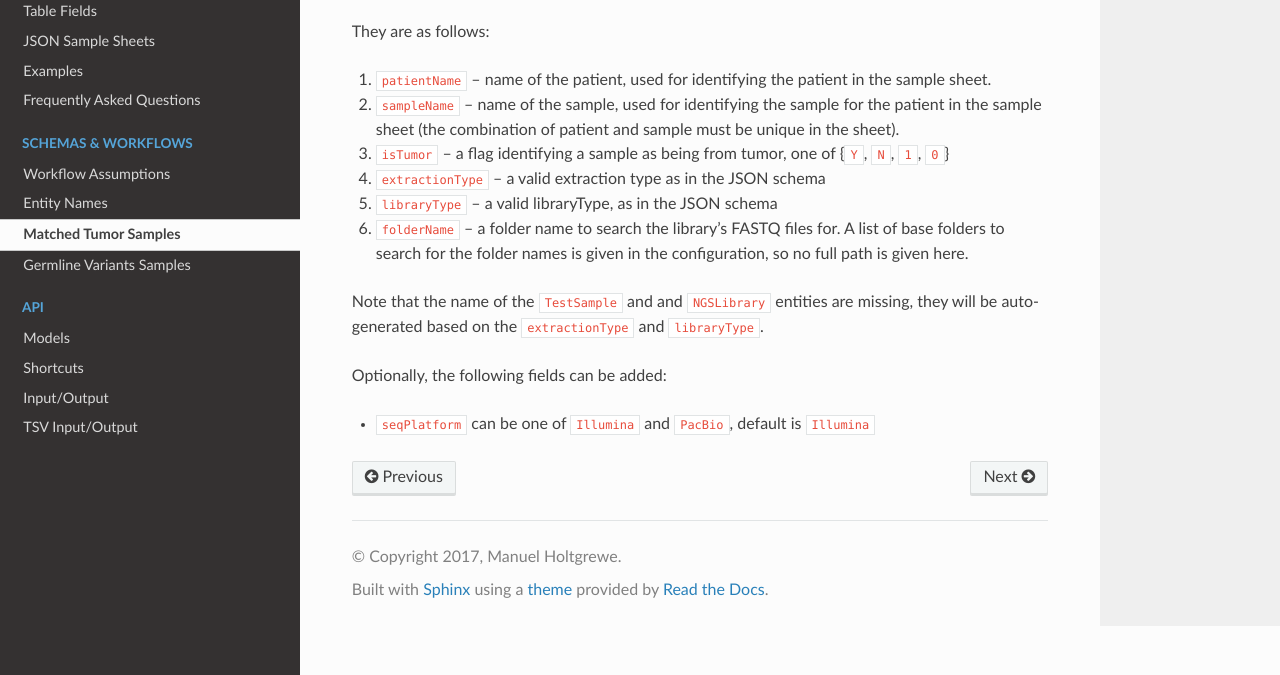
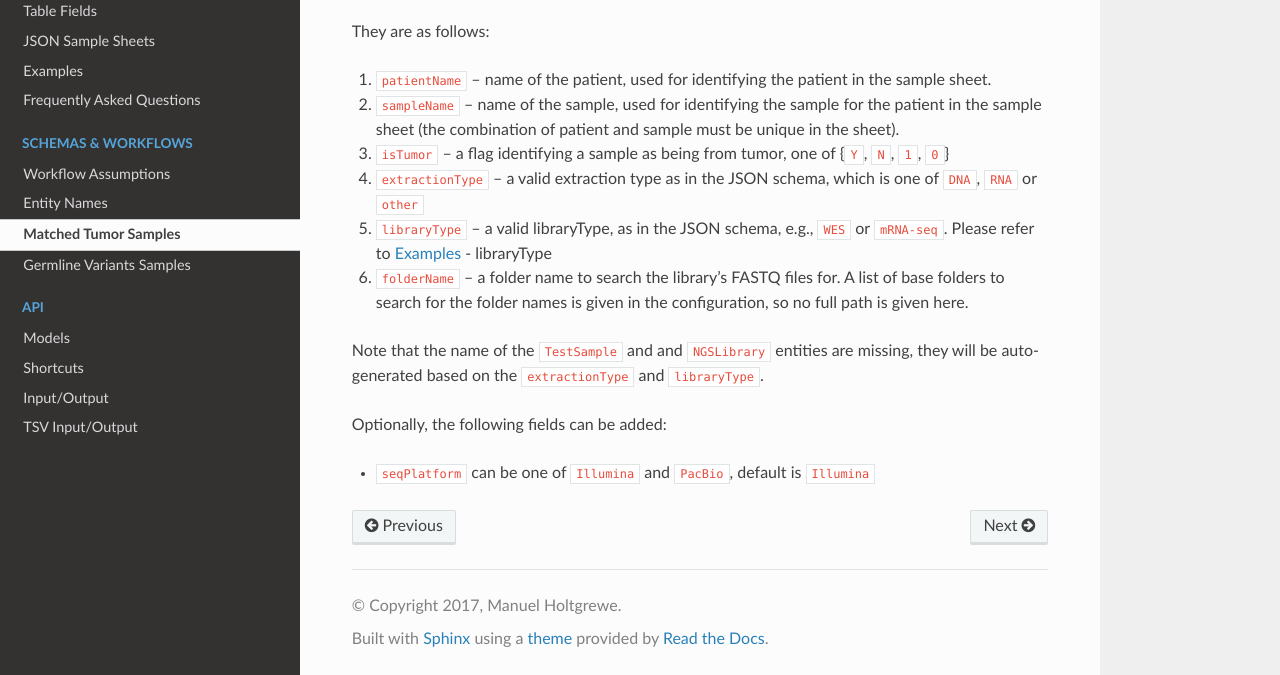
Before and after one commit to bihealth/biomedsheets, a Sphinx documentation site: the page built from docs/source/schema_cancer.rst, in a window 1280 px wide and 900 px high, scrolled down 1039 px, cut to the strip 225-900 px from the top of the window. Built offline with Sphinx 7.4.7 and the Read the Docs theme 2.0.0, drawn with Linux system fonts in a browser that asks for light colours.

Commit message:
mending a few typos and adding a little information for non experts

```diff
--- a/docs/source/examples.rst
+++ b/docs/source/examples.rst
@@ -23,7 +23,7 @@ Code Examples
 -------------
 
 The following Python program uses the ``biomedsheets`` module for loading the JSON sheet from above.
-It them prints the names of the donors and the names of the NGS libraries for the tumor/normal pairs.
+It then prints the names of the donors and the names of the NGS libraries for the tumor/normal pairs.
 
 .. literalinclude:: ../../examples/use_shortcut_cancer.py
 
--- a/docs/source/schema_cancer.rst
+++ b/docs/source/schema_cancer.rst
@@ -53,8 +53,8 @@ They are as follows:
 1. ``patientName`` -- name of the patient, used for identifying the patient in the sample sheet.
 2. ``sampleName`` -- name of the sample, used for identifying the sample for the patient in the sample sheet (the combination of patient and sample must be unique in the sheet).
 3. ``isTumor`` -- a flag identifying a sample as being from tumor, one of {``Y``, ``N``, ``1``, ``0``}
-4. ``extractionType`` -- a valid extraction type as in the JSON schema
-5. ``libraryType`` -- a valid libraryType, as in the JSON schema
+4. ``extractionType`` -- a valid extraction type as in the JSON schema, which is one of ``DNA``, ``RNA`` or ``other``
+5. ``libraryType`` -- a valid libraryType, as in the JSON schema, e.g., ``WES`` or ``mRNA-seq``. Please refer to :ref:`examples` - libraryType
 6. ``folderName`` -- a folder name to search the library's FASTQ files for.
    A list of base folders to search for the folder names is given in the configuration, so no full path is given here.
 
--- a/docs/source/table_fields.rst
+++ b/docs/source/table_fields.rst
@@ -115,7 +117,7 @@ NGSLibrary
 - library_kind: controlled vocabulary with library preparation type, e.g., {‘WES’, ‘WGS’, ‘RNA-seq’, ‘other’} or a superset thereof; required field for describing library type
 - kit: controlled vocabulary describing kit and version used for targeted sequencing, or RNA amplifcation method
 
-NGSLIbraryOnFC
+NGSLibraryOnFC
 ==============
 
 - adapter_name: string, optional field describing name of used adapter barcode(s)
```
Also changed, not shown: other parts of docs/source/table_fields.rst (+3 -1 lines).
